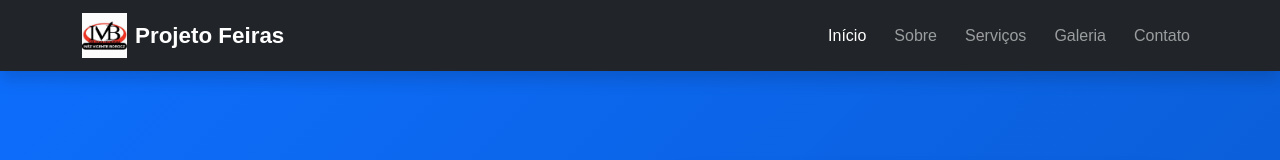
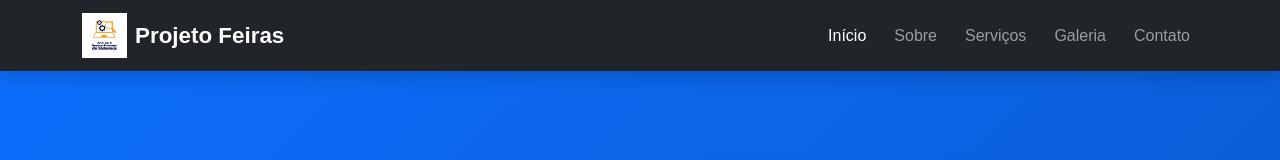
Before and after one commit to MatheusMysczakPrestes/ProjetoFerias, a plain HTML site: page index.html in a window 1280 px wide. Shown: the top 160 px of the page. Drawn offline with nearby package versions, Linux system fonts and the light colour scheme.

Commit message:
Update index.html

```diff
--- a/index.html
+++ b/index.html
@@ -34,7 +34,7 @@
 
             <a class="navbar-brand d-flex align-items-center" href="#inicio">
 
-                <img src="assets/imagens/banner.jpg"
+                <img src="assets/imagens/logo.jpg"
                     alt="Logo"
                     width="45"
                     class="me-2">
```
